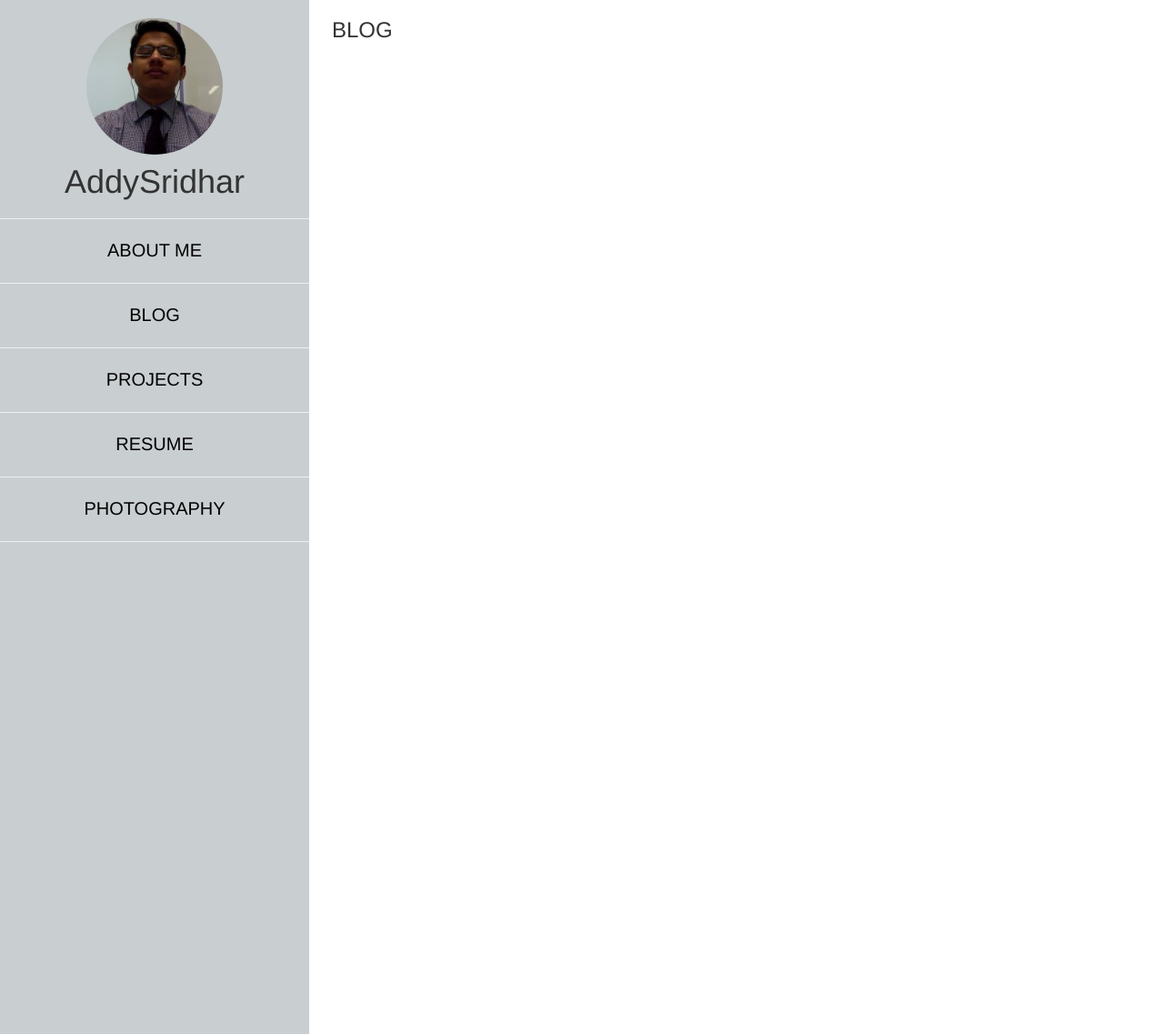
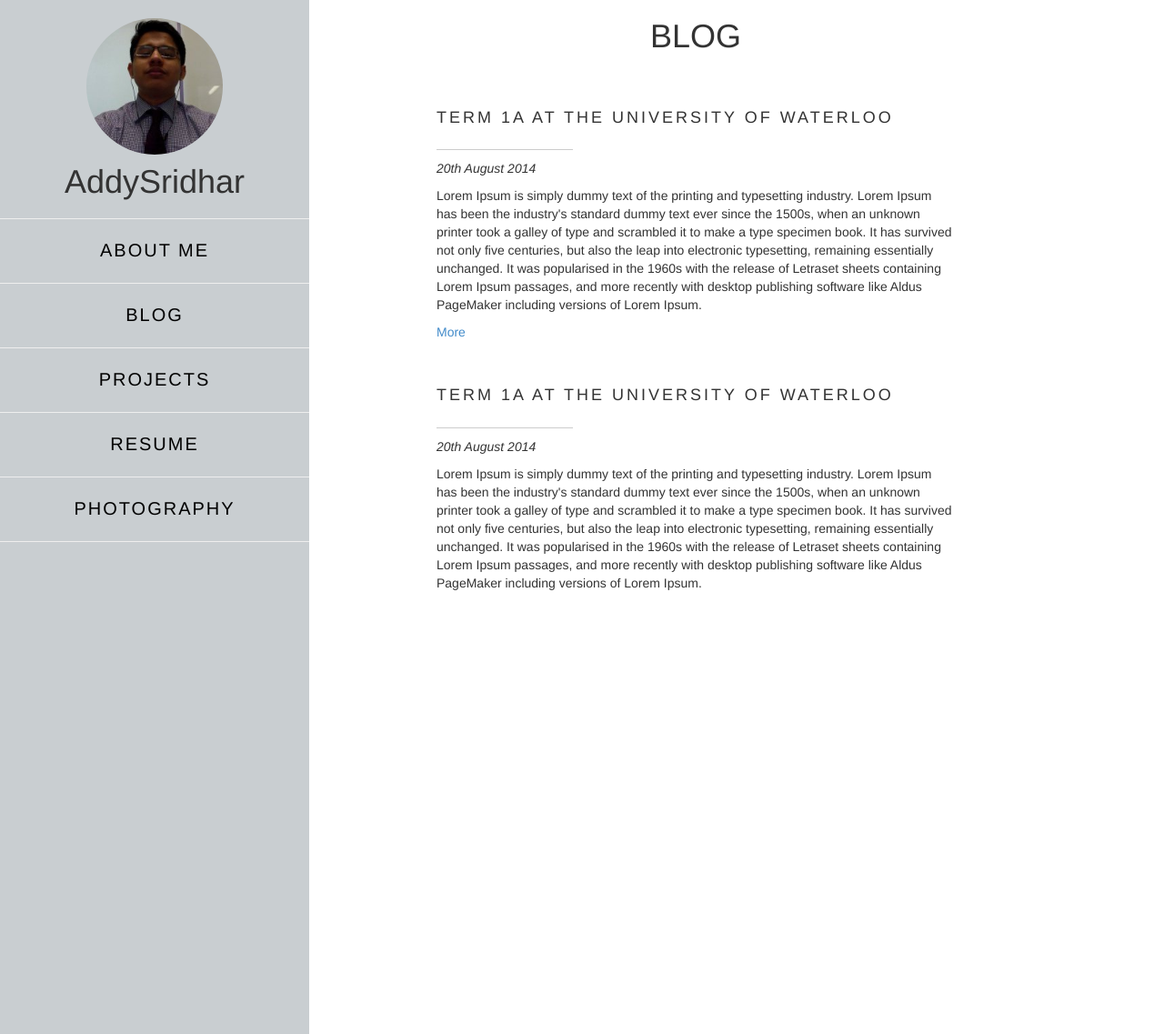
Before and after one commit to AddySridhar95/AddySridhar95.github.io, a Flask app: page / in a window 1280 px wide. Shown: the whole page at 91% size. Run offline with Flask 2, Linux system fonts and the light colour scheme; some libraries are stand-ins or nearby versions.

Commit message:
blog structure added

```diff
--- a/static/css/mystyles.css
+++ b/static/css/mystyles.css
@@ -18,9 +18,37 @@
 .sidebar-links>a{
 	color: #000000;
 	font-size: 20px;
+	letter-spacing: 2px;
 }
 
 .sidebar-links>a:hover{
 	font-weight: bold;
 	text-decoration: none;
 }
+
+.blog-post{
+	padding-top: 30px;
+}
+
+.blog-post>h1{
+	font-size: 18px;
+	font-weight: normal;
+	letter-spacing: 3px;
+}
+
+.title-seperator{
+	border-top:	1px solid #ccc;
+	width: 150px;
+	margin-top: 25px;
+	margin-bottom: 10px;
+	left: 0px;
+}
+
+.blog-date{
+	font-style: italic;
+}
+
+.blog-para{
+	margin-top: 10px;
+	margin-bottom: 10px;
+}
--- a/templates/index.html
+++ b/templates/index.html
@@ -18,7 +18,7 @@
 	<script type="text/javascript" src="../static/js/component.js"></script>
 	<script type="text/javascript" src="../static/js/modernizr.custom.js"></script>
 </head>
-<body>
+<body style="height: 650px; overflow-y: scroll;">
 <!-- 	<a href="#sidr" id="simple-menu"><span class="glyphicon glyphicon-align-justify" style="font-size: 20px; padding: 20px; color: #000000;"></span></a>
 
 	<div id="sidr">
@@ -63,8 +63,39 @@
  		</ul>
  	</div>
  	<div style="padding-left: 350px; padding-right: 100px;">
-	 	<div class="container" style="width: 900px;">
-	 		<h3>BLOG</h3>
+	 	<div class="container" style="width: 600px; height: 100%; overflow-y:scroll; ">
+	 		<h1 style="text-align: center;">BLOG</h1>
+	 		<div class="blog-post">
+	 			<h1>TERM 1A AT THE UNIVERSITY OF WATERLOO</h1>
+	 		</div>
+	 		<div class="title-seperator"></div>
+	 		<div class="blog-date">20th August 2014</div>
+	 		<div class="blog-para"><p>Lorem Ipsum is simply dummy text of the printing and typesetting industry. Lorem Ipsum has been the industry's standard dummy text ever since the 1500s, when an unknown printer took a galley of type and scrambled it to make a type specimen book. It has survived not only five centuries, but also the leap into electronic typesetting, remaining essentially unchanged. It was popularised in the 1960s with the release of Letraset sheets containing Lorem Ipsum passages, and more recently with desktop publishing software like Aldus PageMaker including versions of Lorem Ipsum.</p></div>
+	 		<div class="more-content">
+	 			<a href="#">More</a>
+	 		</div>
+
+	 			 		<div class="blog-post">
+	 			<h1>TERM 1A AT THE UNIVERSITY OF WATERLOO</h1>
+	 		</div>
+	 		<div class="title-seperator"></div>
+	 		<div class="blog-date">20th August 2014</div>
+	 		<div class="blog-para"><p>Lorem Ipsum is simply dummy text of the printing and typesetting industry. Lorem Ipsum has been the industry's standard dummy text ever since the 1500s, when an unknown printer took a galley of type and scrambled it to make a type specimen book. It has survived not only five centuries, but also the leap into electronic typesetting, remaining essentially unchanged. It was popularised in the 1960s with the release of Letraset sheets containing Lorem Ipsum passages, and more recently with desktop publishing software like Aldus PageMaker including versions of Lorem Ipsum.</p></div>
+	 		<div class="more-content">
+	 			<a href="#">More</a>
+	 		</div>
+
+
+
+	 			 		<div class="blog-post">
+	 			<h1>TERM 1A AT THE UNIVERSITY OF WATERLOO</h1>
+	 		</div>
+	 		<div class="title-seperator"></div>
+	 		<div class="blog-date">20th August 2014</div>
+	 		<div class="blog-para"><p>Lorem Ipsum is simply dummy text of the printing and typesetting industry. Lorem Ipsum has been the industry's standard dummy text ever since the 1500s, when an unknown printer took a galley of type and scrambled it to make a type specimen book. It has survived not only five centuries, but also the leap into electronic typesetting, remaining essentially unchanged. It was popularised in the 1960s with the release of Letraset sheets containing Lorem Ipsum passages, and more recently with desktop publishing software like Aldus PageMaker including versions of Lorem Ipsum.</p></div>
+	 		<div class="more-content">
+	 			<a href="#">More</a>
+	 		</div>
 	 	</div>
  	</div>
 	<script>
```
